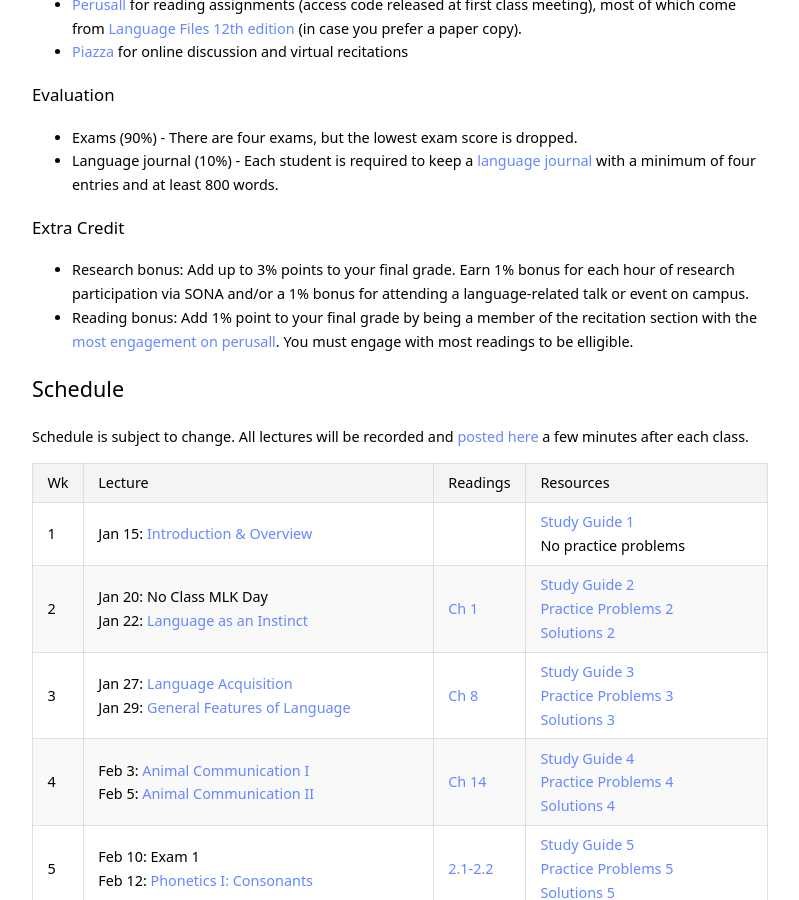
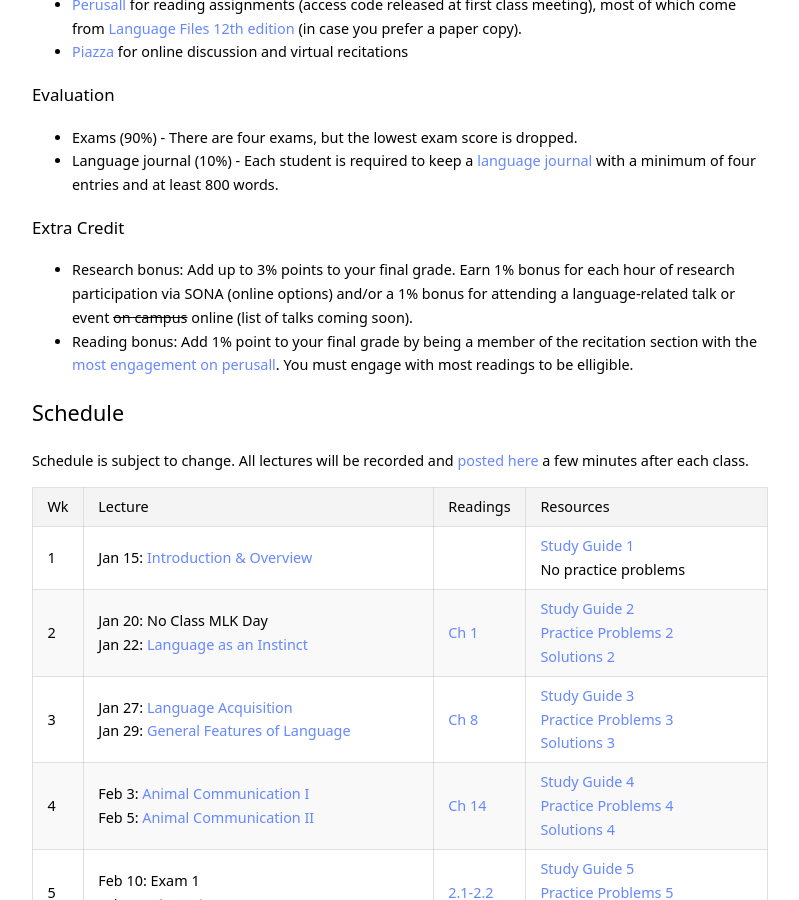
Before and after one commit to kschuler/ling001, a Jekyll site: the page built from index.md, in a window 1280 px wide and 900 px high, scrolled down 2001 px. Shown: the whole window, without its empty margins (240-1039 px from the left). Built offline with Jekyll 4.4.1, drawn with Linux system fonts in a browser that asks for light colours; some of the changed text lies outside the part shown.

Commit message:
Update index.md

```diff
--- a/index.md
+++ b/index.md
@@ -69,7 +69,7 @@ Section | Time | Location | TA
 - **Language journal (10%)** - Each student is required to keep a [language journal](resources/language-journal-assignment) with a minimum of four entries and at least 800 words.
 
 ### Extra Credit
--  **Research bonus:** Add up to 3% points to your final grade. Earn 1% bonus for each hour of research participation via SONA and/or a 1% bonus for attending a language-related talk or event on campus.
+-  **Research bonus:** Add up to 3% points to your final grade. Earn 1% bonus for each hour of research participation via SONA (online options) and/or a 1% bonus for attending a language-related talk or event ~~on campus~~ online (list of talks coming soon).
 - **Reading bonus:** Add 1% point to your final grade by being a member of the recitation section with the [most engagement on perusall](resources/how-perusall-works.pdf). You must engage with most readings to be elligible.
 
 ## Schedule
@@ -130,7 +130,7 @@ C+ 77% | C 74% | C- 70% | D+ 67% | D 64% | D- 61%
 > Nothing. We don't allow make-up exams or retakes. However, we drop your lowest exam score, so you can still do well in the class. Just make sure it doesn't happen more than once!
 
 **Can I turn in my language journal late?**
-> Yes, but there is a 2% point per day late penalty.
+> **Updated March 13 2020:** language journals will be accepted without penalty through the end of the semester (April 29th). ~~Yes, but there is a 2% point per day late penalty. ~~
 
 **I participated in an experiment (or attended a talk). When will I get my bonus points?**
 > To receive bonus points, you must (1) make a [bonus points declaration](https://canvas.upenn.edu/courses/1489351/quizzes/2285014?module_item_id=17260181) on Canvas and (2) write about your research experience in your [language journal](resources/language-journal-assignment). Your bonus points will be awarded as soon as you make your declaration, but we will check your journal (and SONA records, if you participated in an experiment) to confirm these points at the end of the semester.
```
